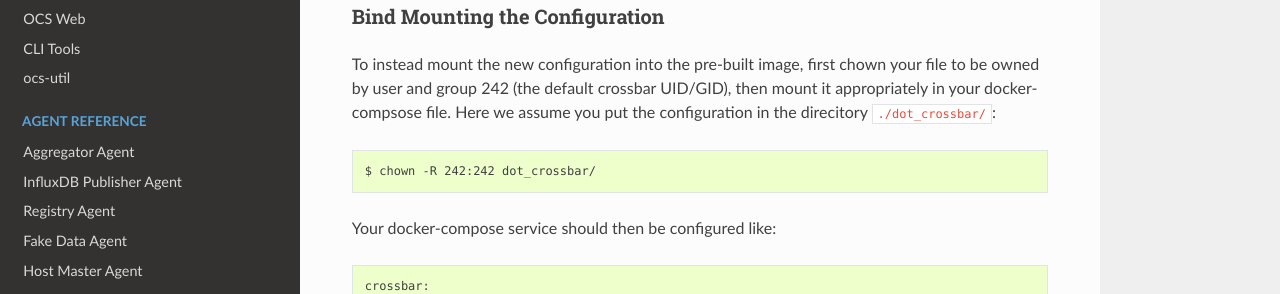
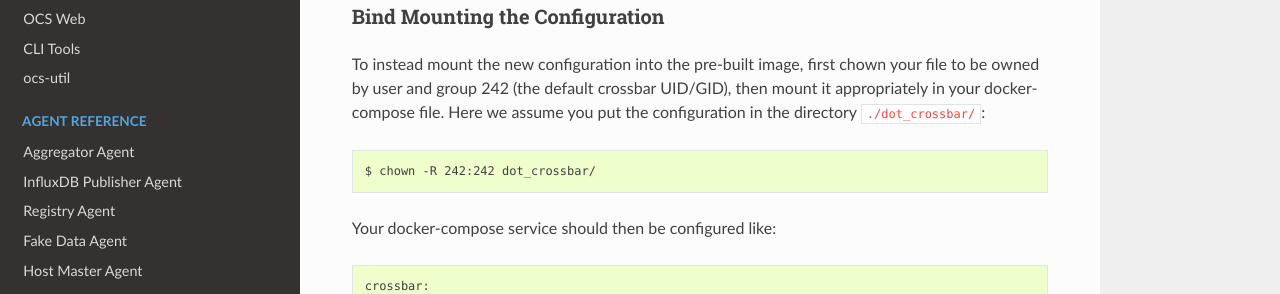
Before and after one commit to simonsobs/ocs, a Sphinx documentation site: the page built from docs/user/crossbar_config.rst, in a window 1280 px wide and 900 px high, scrolled down 1819 px. Shown: the part 286-580 px from the top of the window. Built offline with Sphinx 7.4.7 and the Read the Docs theme 2.0.0, drawn with Linux system fonts in a browser that asks for light colours; some of the changed text lies outside the part shown.

Commit message:
Spellcheck crossbar_config page

```diff
--- a/docs/user/crossbar_config.rst
+++ b/docs/user/crossbar_config.rst
@@ -103,8 +103,8 @@
 -------------------------------
 To instead mount the new configuration into the pre-built image, first chown
 your file to be owned by user and group 242 (the default crossbar UID/GID),
-then mount it appropriately in your docker-compsose file. Here we assume you
-put the configuration in the direcitory ``./dot_crossbar/``::
+then mount it appropriately in your docker-compose file. Here we assume you
+put the configuration in the directory ``./dot_crossbar/``::
 
     $ chown -R 242:242 dot_crossbar/
 
```
Also changed, not shown: other parts of docs/user/crossbar_config.rst (+2 -2 lines).
